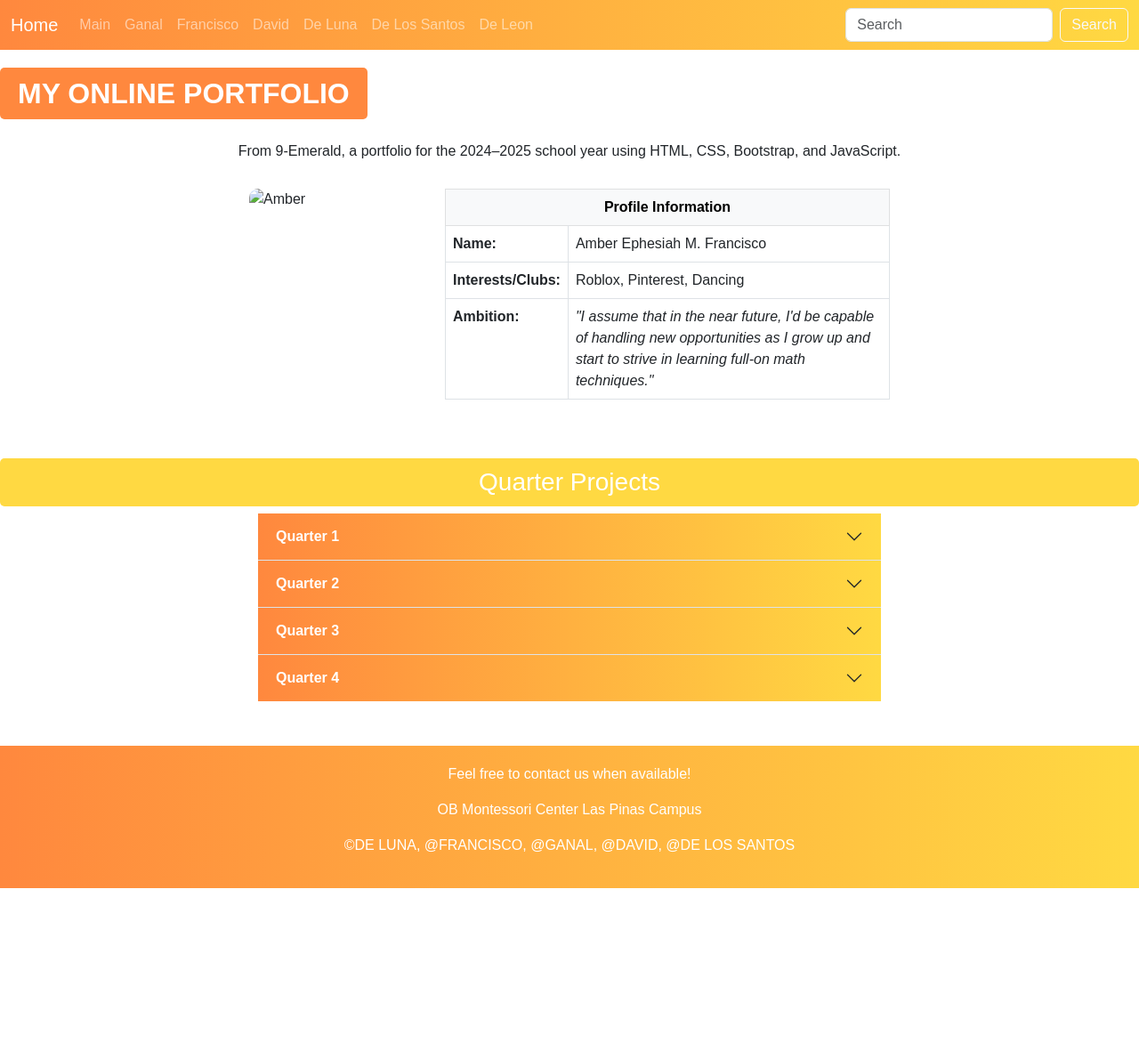
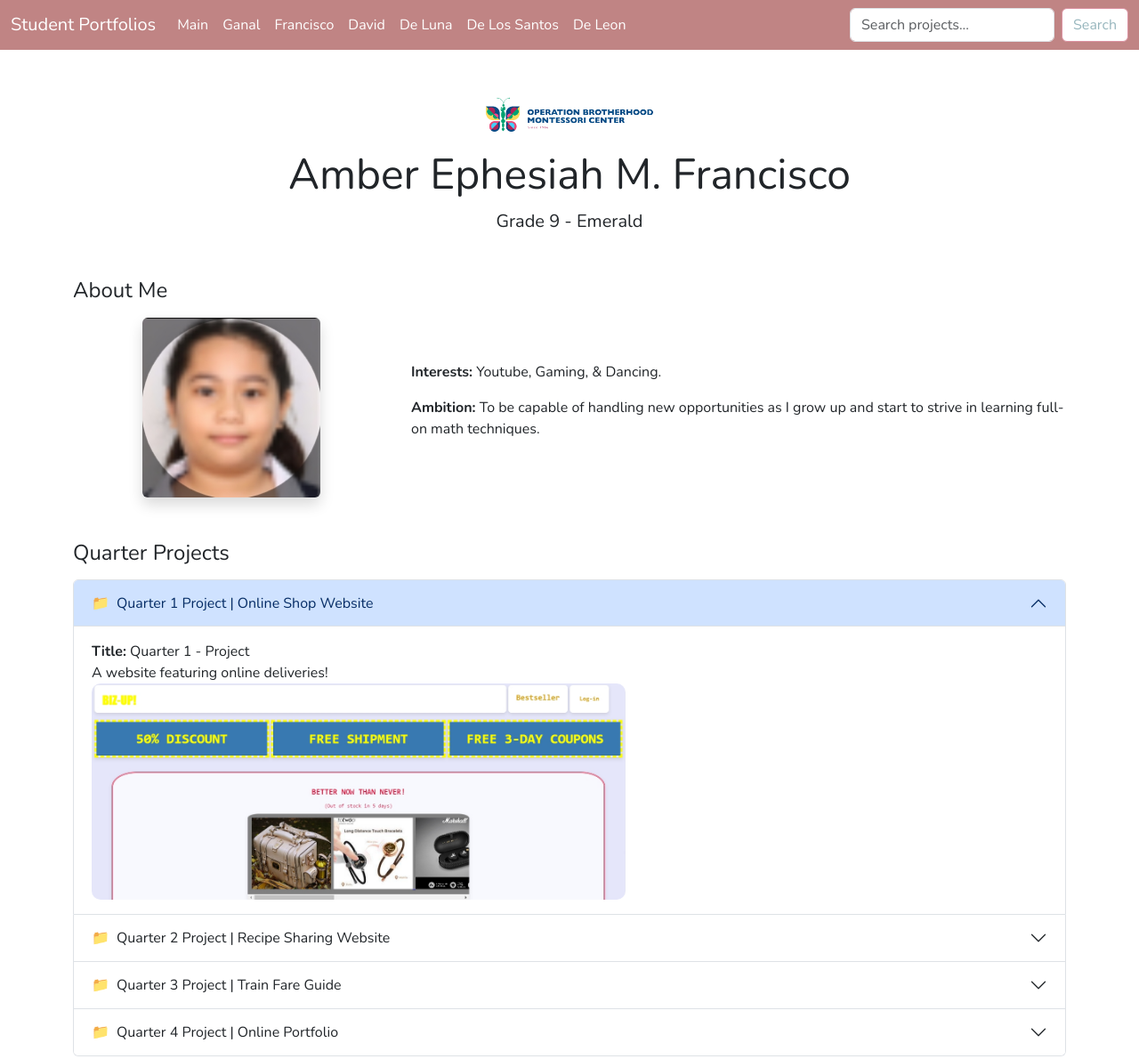
Before and after one commit to Franceska448/LasPinas_ICT9Emerald_Q4Project_Group2_Ganal-David-Francisco-De-Luna-De-Los-Santos-De-Leon, a plain HTML site: page page3.html in a window 1280 px wide. Shown: the top 1190 px of the page at 89% size. Before the commit the page ends 998 px from the top, so only its background shows below. Drawn offline with nearby package versions, Linux system fonts and the light colour scheme.

Commit message:
mof dmobgvefo

```diff
--- a/page3.html
+++ b/page3.html
@@ -3,178 +3,191 @@
 <head>
   <meta charset="UTF-8" />
   <meta name="viewport" content="width=device-width, initial-scale=1.0"/>
-  <title>Amber's Portfolio</title>
-  <link href="https://cdn.jsdelivr.net/npm/bootstrap@5.3.0/dist/css/bootstrap.min.css" rel="stylesheet"/>
+  <title>ICT 4th Quarter Project | Online Student Portfolio</title>
+
+  <link rel="stylesheet" href="https://cdn.jsdelivr.net/npm/bootstrap@5.3.3/dist/css/bootstrap.min.css"/>
+  <link href="https://fonts.googleapis.com/css2?family=Nunito:wght@300;400;700&display=swap" rel="stylesheet"/>
+
   <style>
     body {
-      font-family: Arial, sans-serif;
-      background-color: #ffffff;
+      font-family: 'Nunito', sans-serif;
     }
-    .navbar {
-      background: linear-gradient(to right, #FF883E, #FFD942);
+
+    .folder-icon::before {
+      content: "\1F4C1";
+      margin-right: 0.5rem;
     }
-    .header-title {
-      font-weight: bold;
-      font-size: 2em;
-      text-align: center;
-      margin-top: 20px;
-      background-color: #FF883E;
-      color: white;
-      padding: 10px 20px;
-      border-radius: 5px;
-      display: inline-block;
+
+    img.obmc-header {
+      width: 200px;
+      height: auto;
+      object-fit: contain;
+      border: 2px solid #ffffff;
+      margin-bottom: 1rem;
     }
-    .profile-section {
-      display: flex;
-      justify-content: center;
-      margin-top: 30px;
-      gap: 20px;
+
+    .bg-pink {
+      background-color: #c08484 !important;
     }
-    .profile-img {
-      width: 200px;
-      border-radius: 10px;
+
+    .navbar .nav-link,
+    .navbar-brand {
+      color: white !important;
     }
-    .profile-table {
-      width: 500px;
+
+    .navbar .nav-link:hover {
+      color: #ffeef5 !important;
     }
-    .quarter-section {
-      text-align: center;
-      margin-top: 50px;
+
+    .btn-white {
+      background-color: white;
+      color: #97b6bd;
+      border: 1px solid #db92a1;
     }
-    .quarter-section h3 {
-      background-color: #FFD942;
-      color: white;
-      padding: 10px;
-      border-radius: 5px;
-    }
-    .accordion-button {
-      background: linear-gradient(to right, #FF883E, #FFD942);
-      color: white;
-      font-weight: bold;
+
+    .btn-white:hover {
+      background-color: #a9cdd5;
+      color: #fefdfd;
+      border-color: #debfbf;
     }
     .quarter-img {
       width: 100%;
       max-width: 600px;
       border-radius: 10px;
     }
-    .accordion-container {
-      max-width: 700px;
-      margin: 0 auto;
-    }
-    .footer {
-      background: linear-gradient(to right, #FF883E, #FFD942);
-      color: white;
-      text-align: center;
-      padding: 20px 0;
-      margin-top: 50px;
-    }
   </style>
 </head>
 <body>
 
-<nav class="navbar navbar-expand-lg navbar-dark">
+<nav class="navbar navbar-expand-lg bg-pink sticky-top">
   <div class="container-fluid">
-    <a class="navbar-brand" href="index.html">Home</a>
-    <button class="navbar-toggler" type="button" data-bs-toggle="collapse" data-bs-target="#navbarNav">
+    <a class="navbar-brand" href="#">Student Portfolios</a>
+    <button class="navbar-toggler" type="button" data-bs-toggle="collapse" data-bs-target="#navbarContent">
       <span class="navbar-toggler-icon"></span>
     </button>
-    <div class="collapse navbar-collapse" id="navbarNav">
+
+    <div class="collapse navbar-collapse" id="navbarContent">
       <ul class="navbar-nav me-auto mb-2 mb-lg-0">
-        <li class="nav-item"><a class="nav-link" href="page1.html">Main</a></li>
-        <li class="nav-item"><a class="nav-link" href="index.html">Ganal</a></li>
-        <li class="nav-item"><a class="nav-link" href="page3.html">Francisco</a></li>
-        <li class="nav-item"><a class="nav-link" href="page4.html">David</a></li>
+        <li class="nav-item"><a class="nav-link active" href="page1.html">Main</a></li>
+        <li class="nav-item"><a class="nav-link active" href="index.html">Ganal</a></li>
+        <li class="nav-item"><a class="nav-link" href="page3">Francisco</a></li>
+        <li class="nav-item"><a class="nav-link" href="page4">David</a></li>
         <li class="nav-item"><a class="nav-link" href="page5.html">De Luna</a></li>
-        <li class="nav-item"><a class="nav-link" href="page6.html">De Los Santos</a></li>
-        <li class="nav-item"><a class="nav-link" href="page7.html">De Leon</a></li>
+        <li class="nav-item"><a class="nav-link" href="page6">De Los Santos</a></li>
+        <li class="nav-item"><a class="nav-link" href="page7">De Leon</a></li>
       </ul>
-      <form class="d-flex">
-        <input class="form-control me-2" type="search" placeholder="Search">
-        <button class="btn btn-outline-light" type="submit">Search</button>
+      <form class="d-flex" role="search">
+        <input class="form-control me-2" type="search" placeholder="Search projects..." aria-label="Search">
+        <button class="btn btn-white" type="submit">Search</button>
       </form>
     </div>
   </div>
 </nav>
 
-<h1 class="header-title">MY ONLINE PORTFOLIO</h1>
-<p class="text-center mt-3">From 9-Emerald, a portfolio for the 2024–2025 school year using HTML, CSS, Bootstrap, and JavaScript.</p>
+<div class="container py-5">
 
-<div class="profile-section">
-  <img src="pfp.png" alt="Amber" class="profile-img"/>
-  <table class="table table-bordered profile-table">
-    <thead class="table-light">
-      <tr><th colspan="2" class="text-center">Profile Information</th></tr>
-    </thead>
-    <tbody>
-      <tr><td><strong>Name:</strong></td><td>Amber Ephesiah M. Francisco</td></tr>
-      <tr><td><strong>Interests/Clubs:</strong></td><td>Roblox, Pinterest, Dancing</td></tr>
-      <tr><td><strong>Ambition:</strong></td><td><em>"I assume that in the near future, I'd be capable of handling new opportunities as I grow up and start to strive in learning full-on math techniques."</em></td></tr>
-    </tbody>
-  </table>
-</div>
+  <header class="text-center mb-5">
+    <img src="Header obmc.png" alt="obmc header" class="obmc-header mx-auto d-block" />
+    <h1 class="display-5">Amber Ephesiah M. Francisco</h1>
+    <p class="lead">Grade 9 - Emerald</p>
+  </header>
 
-<div class="quarter-section">
-  <h3>Quarter Projects</h3>
-  <div class="accordion-container">
-    <div class="accordion accordion-flush" id="accordionProjects">
+  <section class="mb-5">
+    <h2 class="h4 mb-3">About Me</h2>
+    <div class="row align-items-center">
+      <div class="col-md-4 text-center mb-3 mb-md-0">
+        <img src="pifep.png" alt="amber" class="img-fluid rounded shadow" style="max-width: 200px;">
+      </div>
+      <div class="col-md-8">
+        <p><strong>Interests:</strong> Youtube, Gaming, & Dancing.</p>
+        <p><strong>Ambition:</strong> To be capable of handling new opportunities as I grow up and start to strive in learning full-on math techniques.</p>
+      </div>
+    </div>
+  </section>
+
+  <section class="mb-5">
+    <h2 class="h4 mb-3">Quarter Projects</h2>
+    <div class="accordion" id="projectAccordion">
+
       <div class="accordion-item">
         <h2 class="accordion-header">
-          <button class="accordion-button collapsed" data-bs-toggle="collapse" data-bs-target="#q1">Quarter 1</button>
+          <button class="accordion-button folder" type="button" data-bs-toggle="collapse" data-bs-target="#q1">
+            <span class="folder-icon"></span> Quarter 1 Project | Online Shop Website
+          </button>
         </h2>
-        <div id="q1" class="accordion-collapse collapse">
+        <div id="q1" class="accordion-collapse collapse show" data-bs-parent="#projectAccordion">
           <div class="accordion-body">
-            <a href="https://fumbluhamber.github.io/LP_ICT9EMERALD_Q1PROJ_FRANCISCO_AMBER/">
-            <img src="Q1.png" alt="Q1 Project" class="quarter-img"/>
+            <strong>Title:</strong> Quarter 1 - Project<br/>
+            A website featuring online deliveries!<br/>
+            <a href="https://fumbluhamber.github.io/LP_ICT9EMERALD_Q1PROJ_FRANCISCO_AMBER/" target="_blank">
+             <img src="Q13.png" alt="Q1 Project" class="quarter-img"/>
             </a>
           </div>
         </div>
       </div>
+
       <div class="accordion-item">
         <h2 class="accordion-header">
-          <button class="accordion-button collapsed" data-bs-toggle="collapse" data-bs-target="#q2">Quarter 2</button>
+          <button class="accordion-button collapsed folder" type="button" data-bs-toggle="collapse" data-bs-target="#q2">
+            <span class="folder-icon"></span> Quarter 2 Project | Recipe Sharing Website
+          </button>
         </h2>
-        <div id="q2" class="accordion-collapse collapse">
+        <div id="q2" class="accordion-collapse collapse" data-bs-parent="#projectAccordion">
           <div class="accordion-body">
-            <a href="https://fumbluhamber.github.io/LP_ICT9E_Q2PROJ_Francisco_Amber/">
-            <img src="Q2.png" alt="Q2 Project" class="quarter-img"/>
+            <strong>Title:</strong> Quarter 2 - Project<br/>
+            A website that showcases fantastic and adventurous fictional recipes.<br/>
+            <a href="https://fumbluhamber.github.io/LP_ICT9E_Q2PROJ_Francisco_Amber/" target="_blank">
+              <img src="Q12.png" alt="Q1 Project" class="quarter-img"/>
             </a>
           </div>
         </div>
       </div>
+
       <div class="accordion-item">
         <h2 class="accordion-header">
-          <button class="accordion-button collapsed" data-bs-toggle="collapse" data-bs-target="#q3">Quarter 3</button>
+          <button class="accordion-button collapsed folder" type="button" data-bs-toggle="collapse" data-bs-target="#q3">
+            <span class="folder-icon"></span> Quarter 3 Project | Train Fare Guide
+          </button>
         </h2>
-        <div id="q3" class="accordion-collapse collapse">
+        <div id="q3" class="accordion-collapse collapse" data-bs-parent="#projectAccordion">
           <div class="accordion-body">
-            <a href="https://fumbluhamber.github.io/LP_ICT9E_Q3PROJECT_FRANCISCO_AMBER/">
-            <img src="Q3.png" alt="Q3 Project" class="quarter-img"/>
+            <strong>Title:</strong> Quarter 3 - Project<br/>
+            A train Fare Guide to relocate where you want to go.<br/>
+            <a href="https://fumbluhamber.github.io/LP_ICT9E_Q3PROJECT_FRANCISCO_AMBER/" target="_blank">
+              <img src="Q31.png" alt="Q1 Project" class="quarter-img"/>
             </a>
           </div>
         </div>
       </div>
+
       <div class="accordion-item">
         <h2 class="accordion-header">
-          <button class="accordion-button collapsed" data-bs-toggle="collapse" data-bs-target="#q4">Quarter 4</button>
+          <button class="accordion-button collapsed folder" type="button" data-bs-toggle="collapse" data-bs-target="#q4">
+            <span class="folder-icon"></span> Quarter 4 Project | Online Portfolio
+          </button>
         </h2>
-        <div id="q4" class="accordion-collapse collapse">
+        <div id="q4" class="accordion-collapse collapse" data-bs-parent="#projectAccordion">
           <div class="accordion-body">
-            <a href="https://fumbluhamber.github.io/LP_ICT9E_Q4Quiz2_Francisco_Amber/">
-            <img src="Q4.png" alt="Q4 Project" class="quarter-img"/>
-            </a>
+            <strong>Title:</strong> Quarter 4 - Project | Online Student Portfolio Website<br/>
+            A final portfolio showcasing all projects, skills, and personal goals using Bootstrap and HTML.
+            <a href="https://fumbluhamber.github.io/LP_ICT9E_Q3PROJECT_FRANCISCO_AMBER/" target="_blank">
+              <img src="Q14.png" alt="Q1 Project" class="quarter-img"/></a>
           </div>
         </div>
       </div>
+
     </div>
-  </div>
+  </section>
+
+  <footer class="text-center py-4 border-top">
+    <p>© 2025 Ganal Francisco David De Luna De Los Santos De Leon. All rights reserved.</p>
+  </footer>
+
+  <footer class="text-center py-4 border-top">
+    <p>© 2025 OB Montessori Center Las Pinas Campus</p>
+  </footer>
 </div>
 
-<footer class="footer">
-  <p>Feel free to contact us when available!</p>
-  <p>OB Montessori Center Las Pinas Campus</p>
-  <p>©DE LUNA, @FRANCISCO, @GANAL, @DAVID, @DE LOS SANTOS</p>
-</footer>
-
-<script src="https://cdn.jsdelivr.net/npm/bootstrap@5.3.0/dist/js/bootstrap.bundle.min.js"></script>
+<script src="https://cdn.jsdelivr.net/npm/bootstrap@5.3.3/dist/js/bootstrap.bundle.min.js"></script>
 </body>
 </html>
```
